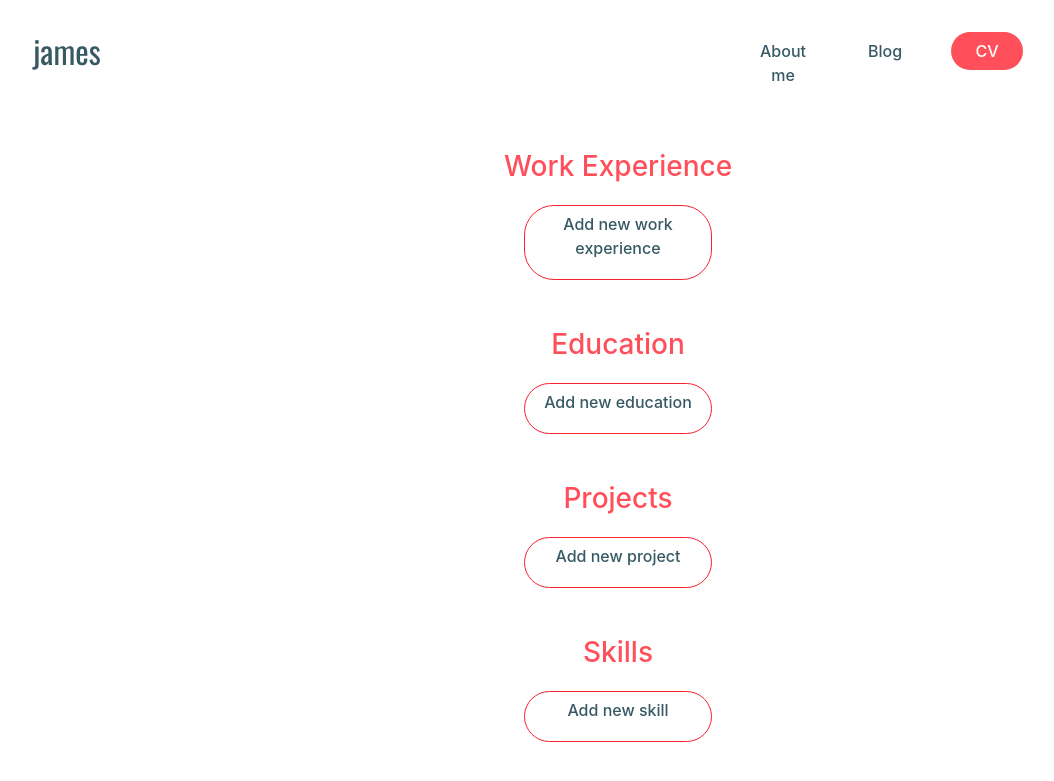
After one commit to jameschamberlain/bridging-coursework, a Django app: template cv/templates/cv/cv_list.html in a window 1280 px wide. The commit adds this page. Shown: the top 781 px of the page, without its empty margins (22-1076 px from the left). Run offline with Django 3.2, Linux system fonts and the light colour scheme; the template is opened without the code that fills it, so the values that code supplies are empty; the visitor is signed in with stand-in values (Sample User, id 1); some libraries are stand-ins or nearby versions.

Commit message:
Refactor

```diff
--- a/cv/static/css/cv.css
+++ b/cv/static/css/cv.css
@@ -60,3 +60,28 @@ h2, h2  a, h2 a:visited, h2 a:active, h2 a:hover {
 .btn.selected:hover {
     background-color: #fa202e;
 }
+
+.edit {
+    width: 15%;
+    border: 1px solid #fa202e;
+    text-align: center;
+    margin-left: auto;
+    margin-right: auto;
+    vertical-align: middle;
+    margin-bottom: 24px;
+}
+
+h3 {
+    color: #ff4f5a;
+    margin-top: 24px;
+}
+
+h5 {
+    width: 100%;
+    text-align: center;
+}
+
+p {
+    width: 100%;
+    text-align: center;
+}
--- /dev/null
+++ b/cv/templates/cv/cv_list.html
@@ -0,0 +1,35 @@
+{% extends 'cv/base.html' %}
+
+{% block content %}
+<h3 id="work-experience">Work Experience</h3>
+{% if user.is_authenticated %}
+        <a href="{% url 'post_new' %}" class="btn edit" id="add-project">Add new work experience</a>
+    {% endif %}
+{% for experience in object_list %}
+    <h5>{{ experience.company }}</h5>
+    <p>{{ experience.details }}</p>
+{% endfor %}
+<h3 id="education">Education</h3>
+{% if user.is_authenticated %}
+        <a href="{% url 'post_new' %}" class="btn edit">Add new education</a>
+    {% endif %}
+{% for education in educations %}
+    <h5>{{ education.institution }}</h5>
+    <p>{{ education.details }}</p>
+{% endfor %}
+<h3 id="projects">Projects</h3>
+{% if user.is_authenticated %}
+        <a href="{% url 'post_new' %}" class="btn edit">Add new project</a>
+    {% endif %}
+{% for project in projects %}
+    <h5>{{ project.name }}</h5>
+    <p>{{ project.details }}</p>
+{% endfor %}
+<h3 id="skills">Skills</h3>
+{% if user.is_authenticated %}
+        <a href="{% url 'post_new' %}" class="btn edit">Add new skill</a>
+    {% endif %}
+{% for skill in skills %}
+    <h5>{{ skill.name }}</h5>
+{% endfor %}
+{% endblock %}
--- a/cv/views.py
+++ b/cv/views.py
@@ -12,7 +12,7 @@ def cv(request):
 
 class CVView(ListView):
     context_object_name = 'cv_lsit'
-    template_name = 'cv/base.html'
+    template_name = 'cv/cv_list.html'
     queryset = WorkExperience.objects.all()
 
     def get_context_data(self, **kwargs):
--- a/functional_tests.py
+++ b/functional_tests.py
@@ -49,7 +49,7 @@ class EditCVTest(unittest.TestCase):
         self.assertEqual(work_experience_header_text, "Skills")
 
         # He decides to add a new project and clicks the plus button next to the projects section
-        add_project_button = self.browser.find_element_by_id('add-project')
+        self.assertTrue(self.browser.find_element_by_id('add-project'), True)
 
         # He adds a project title: "Portfolio website"
         self.fail('Finish the test!')
```
Also changed, not shown: cv/templates/cv/base.html (+2 -19 lines), 1 other file.
